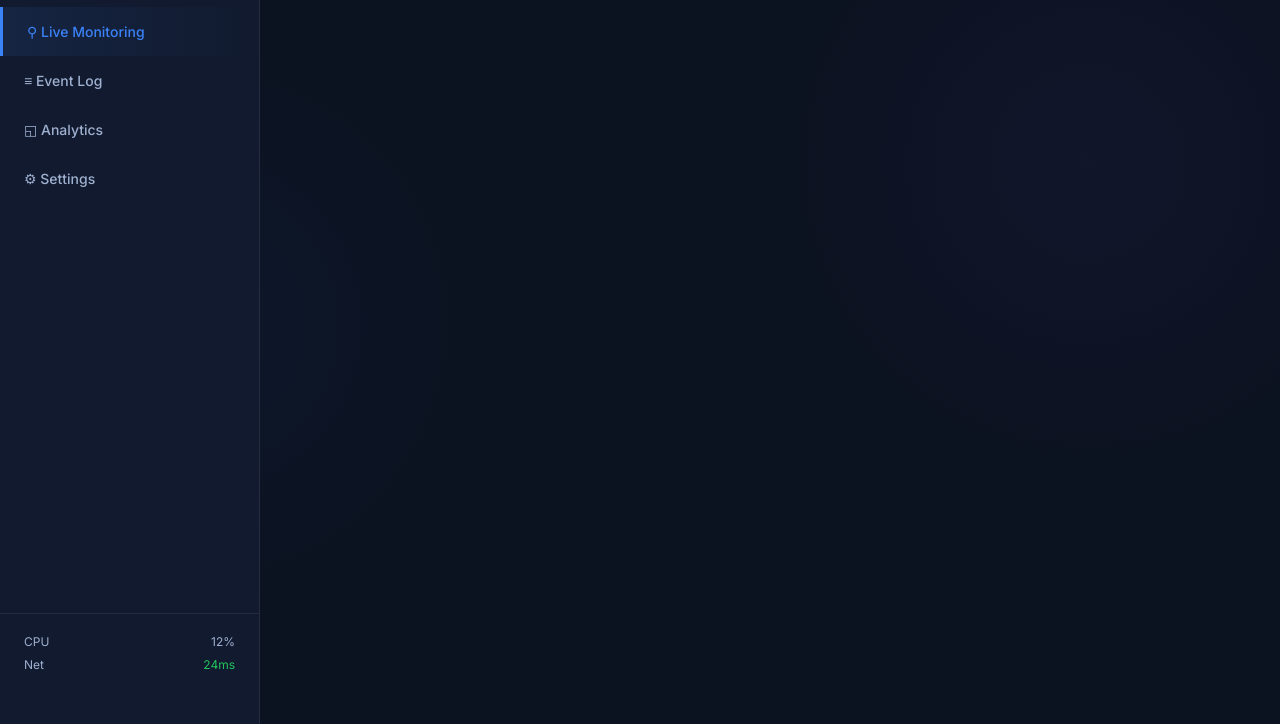
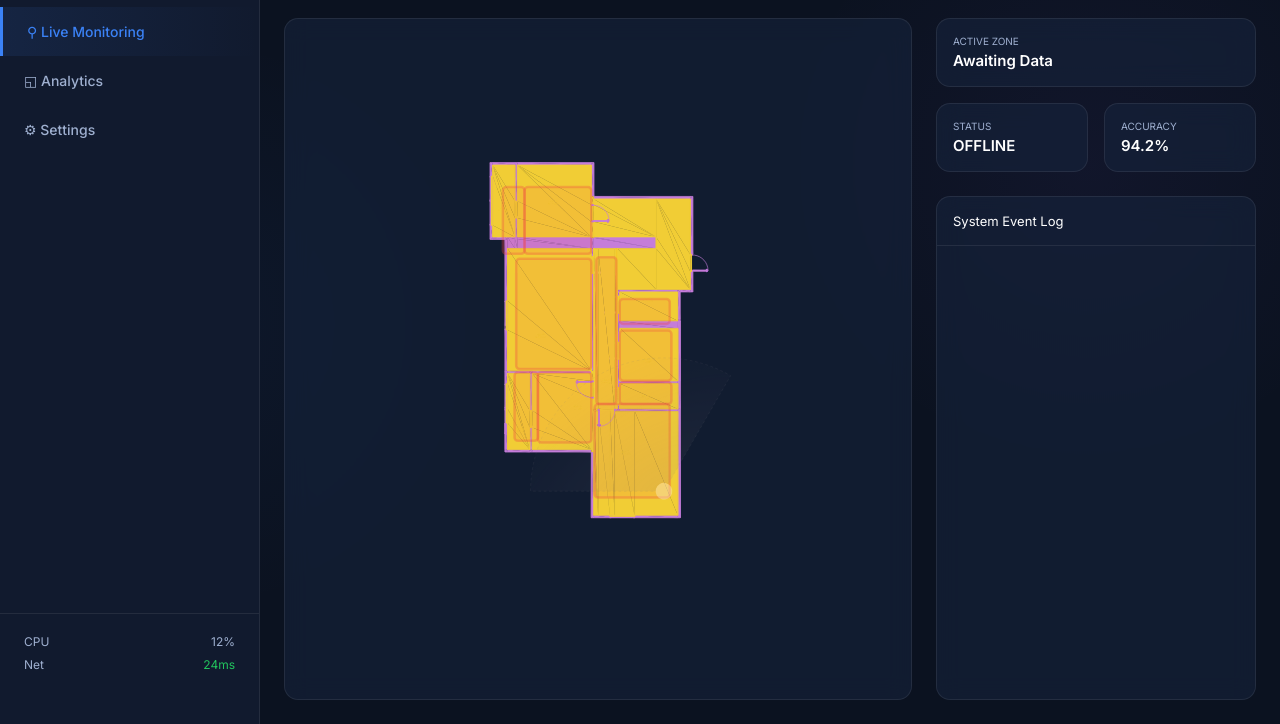
Before and after one commit to Geniusmgs/Radar-monitoring-system, a website: page public/index.html in a window 1280 px wide. Both pictures are taken after a click on the element "⚲ Live Monitoring". Shown: the part 76-800 px from the top of the page. Drawn offline with Linux system fonts and the light colour scheme.

Commit message:
Sidebar4

```diff
--- a/public/index.html
+++ b/public/index.html
@@ -239,15 +239,13 @@
         }
     </style>
 </head>
-<body>
 
     <aside class="sidebar">
         <div class="brand">RadarView UX</div>
         <div style="margin-top: 10px;">
-            <div class="nav-item active">⚲ Live Monitoring</div>
-            <div class="nav-item">≡ Event Log</div>
-            <div class="nav-item">◱ Analytics</div>
-            <div class="nav-item">⚙ Settings</div>
+            <div class="nav-item active" data-target="view-dashboard">⚲ Live Monitoring</div>
+            <div class="nav-item" data-target="view-analytics">◱ Analytics</div>
+            <div class="nav-item" data-target="view-settings">⚙ Settings</div>
         </div>
         <div class="sys-health">
             <div class="health-row"><span>CPU</span><span>12%</span></div>
@@ -442,6 +440,12 @@ const socket = new WebSocket(protocol + window.location.host);
 
         navItems.forEach(item => {
             item.addEventListener('click', function() {
+                const targetId = this.getAttribute('data-target');
+                const targetView = document.getElementById(targetId);
+
+                // Защита от зависания, если экрана не существует
+                if (!targetView) return;
+
                 // 1. Убираем подсветку со всех кнопок и скрываем все экраны
                 navItems.forEach(nav => nav.classList.remove('active'));
                 views.forEach(view => document.getElementById(view).style.display = 'none');
@@ -449,12 +453,7 @@ const socket = new WebSocket(protocol + window.location.host);
                 // 2. Делаем нажатую кнопку активной
                 this.classList.add('active');
 
-                // 3. Показываем нужный экран (в зависимости от data-target)
-                const targetId = this.getAttribute('data-target');
-                const targetView = document.getElementById(targetId);
-
-                // Для телефонов используем flex (одна колонка), для ПК - grid (две колонки)
-                // Просто убираем скрытие и возвращаем элементу его родной стиль из CSS
+                // 3. Возвращаем элементу его родной стиль из CSS
                 targetView.style.display = '';
             });
         });
```
